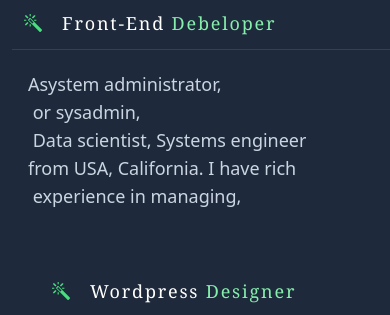
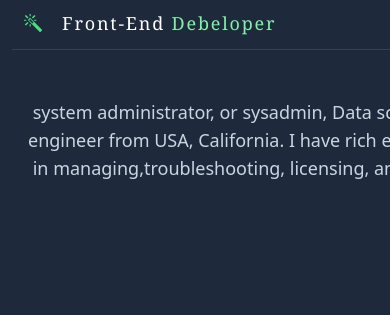
Before and after one commit to hamid-js/portfolio, a React (Vite) app: page / in a window 390 px wide. Shown: the part 757-1072 px from the top of the page. Built offline with nearby package versions, Linux system fonts and the light colour scheme.

Commit message:
fix Typewriter bugs

```diff
--- a/src/features/articles/About.jsx
+++ b/src/features/articles/About.jsx
@@ -1,58 +1,49 @@
 import { ImMagicWand, ImProfile } from 'react-icons/im';
 import Title from '../ui/Title';
 import Typewriter from '../ui/Typewriter';
-const text = `A system administrator,
- or sysadmin,
- Data scientist, Systems engineer
-from USA, California. I have rich
- experience in managing,
-troubleshooting, licensing,
-and updating hardware and software assets. engineer
-A system administrator,
- or sysadmin,
-  Data scientist, Systems engineer
-from USA, California.
-I have rich experience in managing,
-troubleshooting, licensing, and updating
-hardware and software assets.
+const text = `
+A system administrator, or sysadmin, Data scientist, Systems
+engineer from USA, California. I have rich experience
+ in managing,troubleshooting, licensing, and updating
+ hardware and software assets.
+ engineer A system administrator,or sysadmin,
+  Data scientist, Systems engineer from USA, California.
+I have rich experience in managing,troubleshooting,
+ licensing, and updating  hardware and software assets.
 
 `;
 export default function About() {
   return (
     <div
       id="about"
-      className=" flex flex-col items-start justify-evenly gap-5  bg-[var(--primary-color-800)]  overflow-x-hidden  2xl:px-16"
+      className=" flex flex-col items-start justify-evenly gap-5  overflow-x-hidden  bg-[var(--primary-color-800)]  2xl:px-16 "
     >
       <Title
         icon={<ImProfile />}
         firstPart="About "
         secondPart="Me"
-        className='text-lg 2xl:text-4xl '
+        className="text-lg 2xl:text-4xl "
       />
       <Title
         icon={<ImMagicWand />}
         firstPart="front-end "
         secondPart="debeloper "
-         className='text-lg 2xl:text-3xl '
-
-
+        className="text-lg 2xl:text-3xl "
       />
 
-      <div className="px-7 text-[--primary-color-300]lg:px-10 xl:px-8  ">
-        <div className="font-extralightligh  pb-12 text-lg  md:text-xl 2xl:leading-relaxed 2xl:text-2xl ">
-          <Typewriter text={text} wordDelay={50} />
+      <div className="text-[--primary-color-300]lg:px-10 px-7 xl:px-8  ">
+        <div className="font-extralightligh  pb-12 text-lg  md:text-xl xl:text-lg  2xl:text-2xl 2xl:leading-relaxed mb-60 2xl:mb-96 relative  ">
+          <Typewriter text={text} wordDelay={40} />
         </div>
-
 
         <Title
           icon={<ImMagicWand />}
           firstPart="wordpress "
           secondPart="designer "
-          className='text-lg  2xl:text-3xl'
-
+          className="text-lg  2xl:text-3xl"
         />
 
-        <p className="font-extralightligh  text-[--primary-color-300] pb-12 text-lg  md:text-xl mt-5 2xl:leading-relaxed 2xl:text-3xl">
+        <p className="font-extralightligh  mt-5 pb-12 text-lg  text-[--primary-color-300] md:text-xl xl:text-lg  2xl:text-2xl 2xl:leading-relaxed">
           troubleshooting, licensing, and updating hardware and software assets.
           A system administrator, or sysadmin, Data scientist, Systems engineer
           from USA, California. I have rich experience in managing,
--- a/src/features/terminal/Terminal.jsx
+++ b/src/features/terminal/Terminal.jsx
@@ -74,8 +74,9 @@ const Terminal = () => {
   };
 
   const text = `
-  Currently,I work as a freelancer,
-   creating user-friendly
+  a passionate web developer and skilled programmer
+  fluent in Persian and English.
+  Currently,I work as a freelancer,creating user-friendly
   and optimal websites and web apps.
   Also, I'm open to remote
   and in-person positions.
@@ -90,11 +91,11 @@ const Terminal = () => {
         <span className=" font-bold text-[var(--secondary-color-500)]">
           {"Hi, I'm Hamid Mohamadi "}
         </span>
-         a passionate web developer and skilled programmer fluent in Persian and
-        English.
+
+        <div className='relative mb-60'>
         <Typewriter text={text} maxWidth={400} wordDelay={50} />
-        <div></div>
-        <div className="my-5 flex gap-4 font-bold text-[var(--secondary-color-500)]">
+        </div>
+        <div className="mt-10 flex gap-4 font-bold text-[var(--secondary-color-500)]">
           <a href="mailto: hamid.reactjs@gmail.com">Email</a>
           <a href="https://t.me/hamid_develop">Telegram</a>
           <a href="https://www.linkedin.com/in/hamidreza-mohamadi-a1357a249/">
--- a/src/features/ui/Typewriter.jsx
+++ b/src/features/ui/Typewriter.jsx
@@ -27,10 +27,11 @@ const Typewriter = ({ text, maxWidth, wordDelay }) => {
 
   return (
     <div
-      className={`typewriter-container max-w-72 2xl:max-w-xl  `}
-
+      className={`typewriter-container  max-w-72   xl:max-w-72 2xl:max-w-xl  `}
     >
-      <p className="typewriter-text text-[--primary-color-300]">{animatedText}</p>
+      <p className="typewriter-text  absolute top-0 text-[--primary-color-300] ">
+        {animatedText}
+      </p>
     </div>
   );
 };
```
